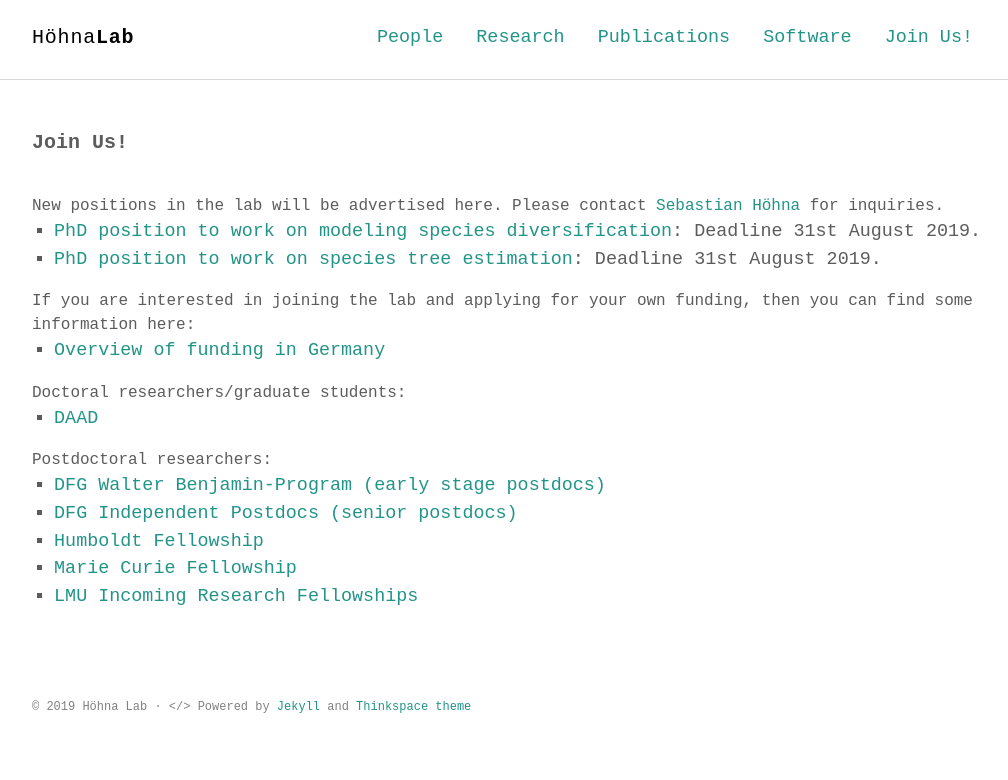
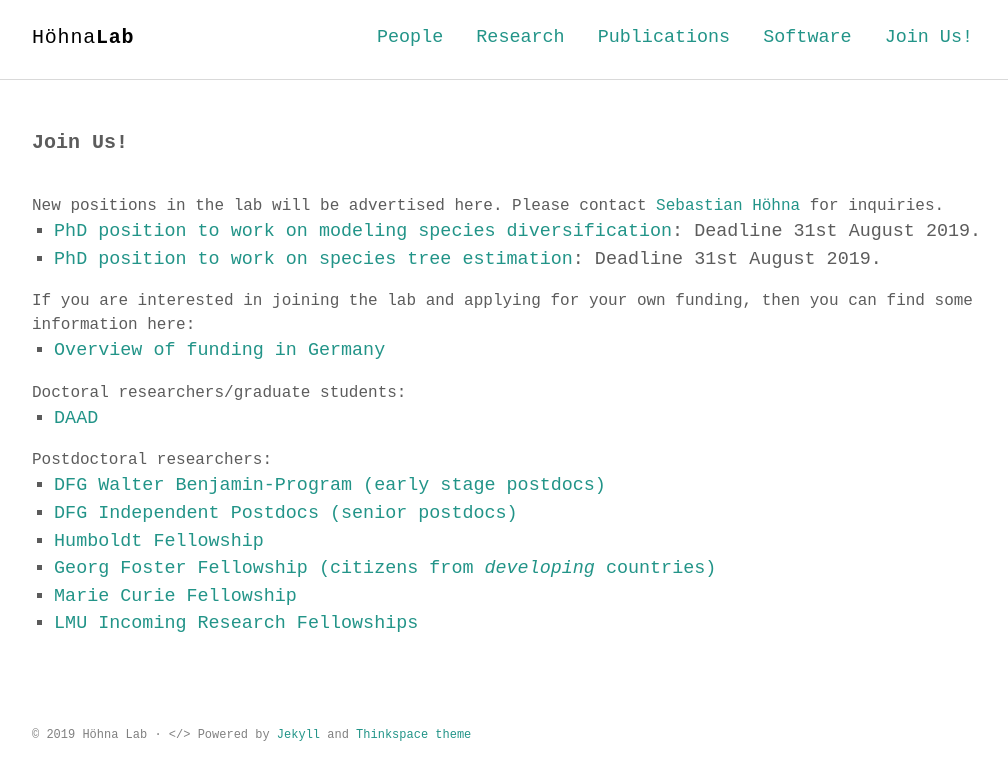
Before and after one commit to hoehnalab/hoehnalab.github.io, a Jekyll site: the page built from join.md, in a window 1280 px wide. Shown: the top 780 px of the page, without its empty margins (132-1140 px from the left). Built offline with Jekyll 4.4.1, drawn with Linux system fonts in a browser that asks for light colours; some web fonts are replaced.

Commit message:
another postdoc fellowship

```diff
--- a/join.md
+++ b/join.md
@@ -19,5 +19,6 @@ Postdoctoral researchers:
 * [DFG Walter Benjamin-Program (early stage postdocs)](https://www.dfg.de/en/research_funding/programmes/individual/walter_benjamin/index.html)
 * [DFG Independent Postdocs (senior postdocs)](https://www.dfg.de/formulare/52_02/52_02_en.pdf)
 * [Humboldt Fellowship](https://www.humboldt-foundation.de/web/sponsorship.html)
+* [Georg Foster Fellowship (citizens from *developing* countries)](https://www.humboldt-foundation.de/web/georg-forster-fellowship.html)
 * [Marie Curie Fellowship](https://ec.europa.eu/research/mariecurieactions/actions/individual-fellowships_en)
 * [LMU Incoming Research Fellowships](https://www.en.uni-muenchen.de/about_lmu/research/excellence_initiative/institutional_strategy/junior_academics/academic_career/research_fellowship/incoming/index.html)
```
